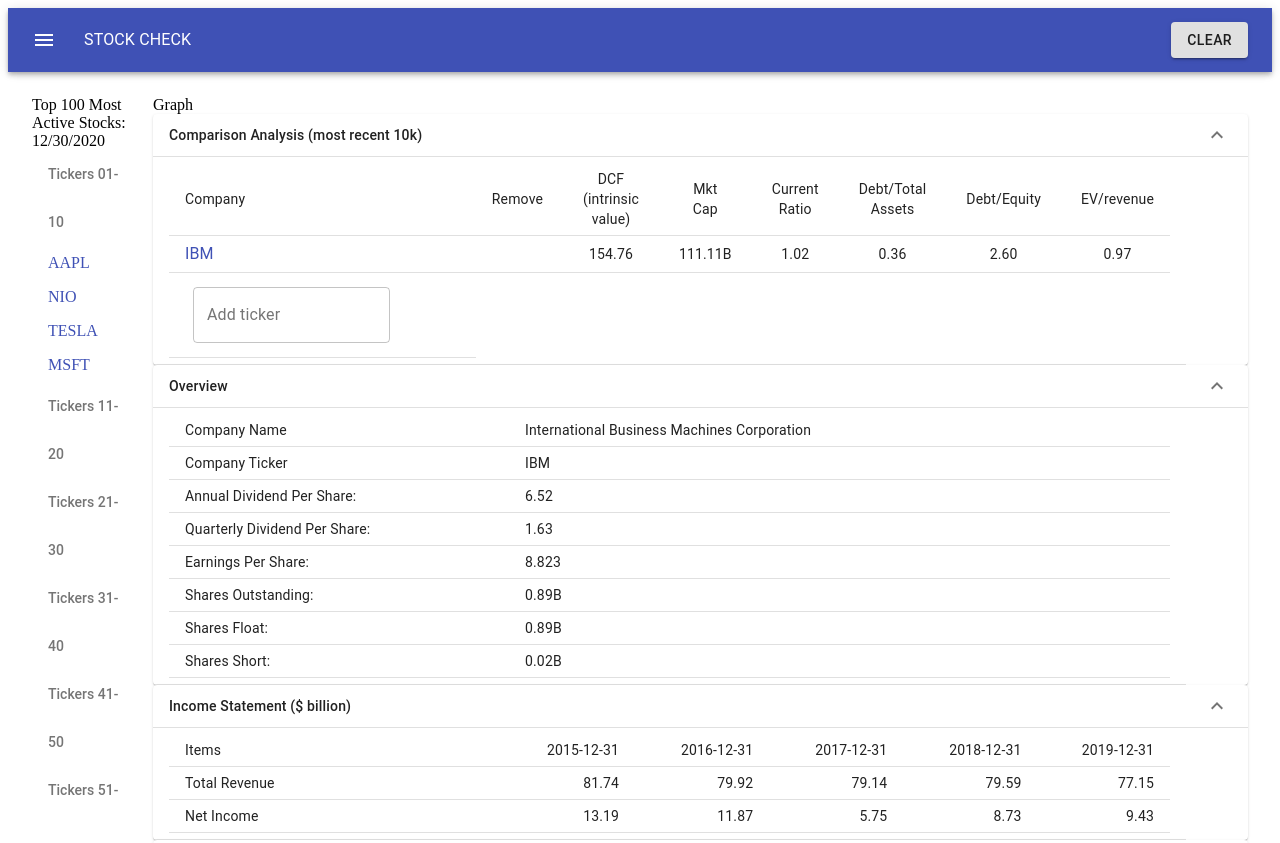
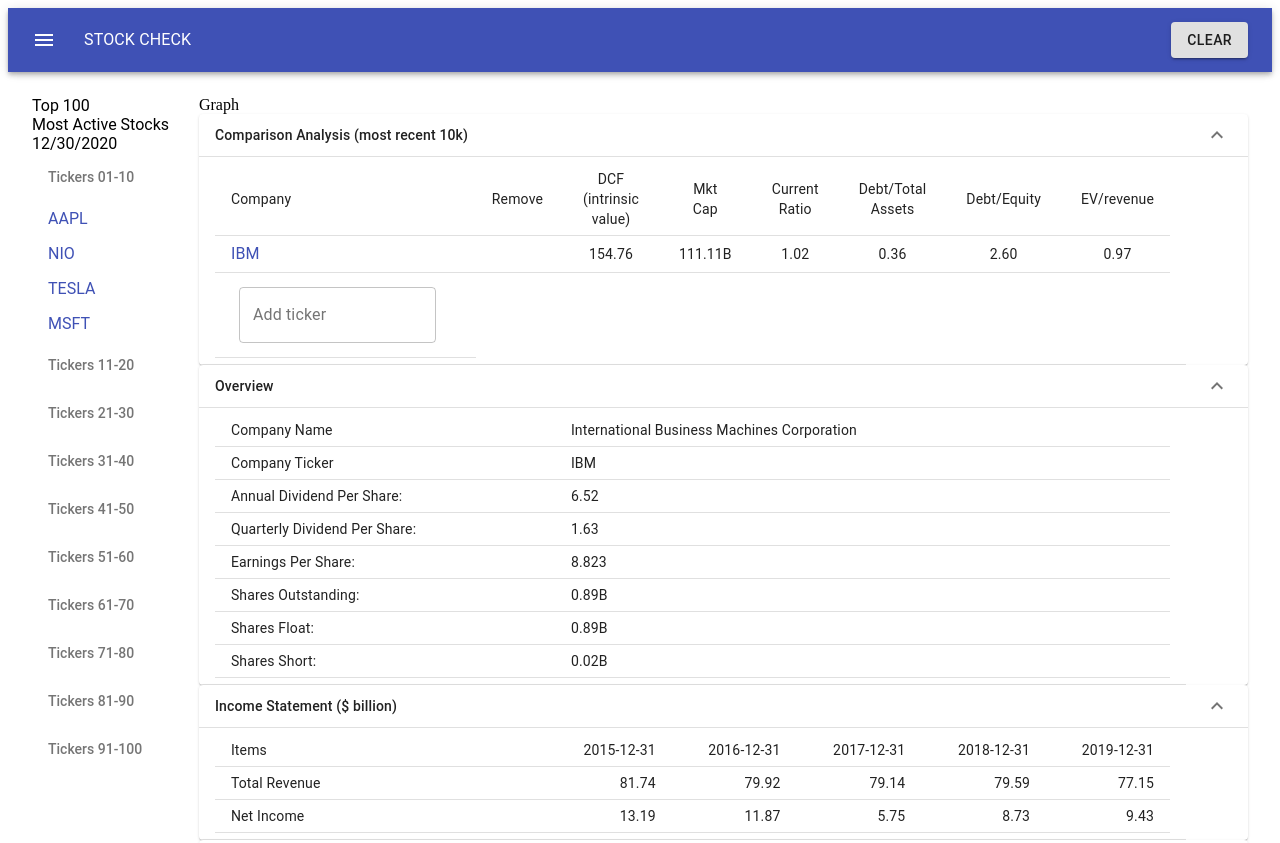
Before and after one commit to linhdangCA/stock-check-app, a React app: page / in a window 1280 px wide. Shown: the top 843 px of the page. Built offline with nearby package versions, Linux system fonts and the light colour scheme; no server answers; the HTML template or start-up script is replaced by a standard one.

Commit message:
updated sidebar font

```diff
--- a/client/src/components/App.jsx
+++ b/client/src/components/App.jsx
@@ -133,7 +133,7 @@
         <Header data={this.state.companies[this.state.display].overview} clearTickers={this.handleClearTickers}/>
         <div style={{ width: '100%' }}>
           <Box display="flex" flexDirection="row" p={1} m={1} bgcolor="background.paper">
-            <Box p={1} width="10%">
+            <Box p={1} width="15%">
               <Sidebar top100={this.state.top100} getTickerFinancials={this.getTickerFinancials}/>
             </Box>
             <Box p={1}>
--- a/client/src/components/sidebar.jsx
+++ b/client/src/components/sidebar.jsx
@@ -14,6 +14,7 @@
     position: 'sticky',
     overflow: 'auto',
     maxHeight: 720,
+    fontFamily: ["Roboto", "Helvetica", "Arial", "sans-serif"].join(','),
   },
   listSection: {
     backgroundColor: 'inherit',
@@ -33,7 +34,7 @@
   const classes = useStyles();
   return (
     <List className={classes.root} subheader={<li />}>
-      <div>Top 100 Most Active Stocks: {todayFormatted}</div>
+      <div>Top 100<br /> Most Active Stocks <br />{todayFormatted}</div>
       {['01-10', '11-20', '21-30', '31-40', '41-50', '51-60', '61-70', '71-80', '81-90', '91-100'].map((sectionId) => (
         <li key={`section-${sectionId}`} className={classes.listSection}>
           <ul className={classes.ul}>
```
